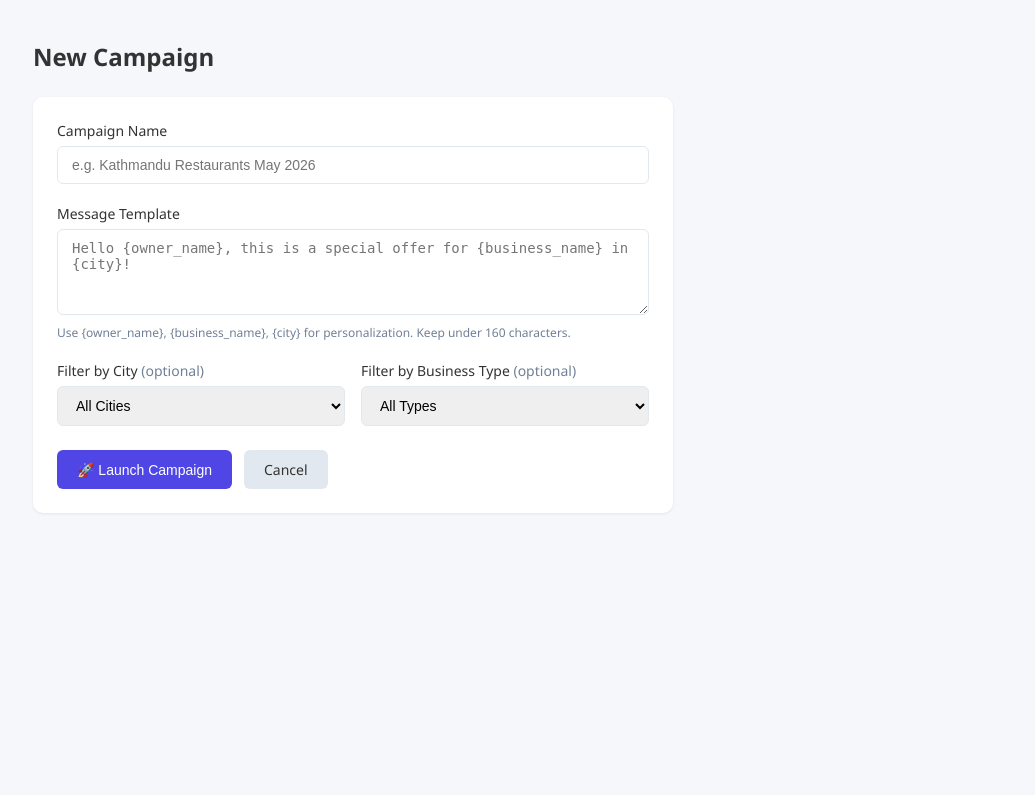
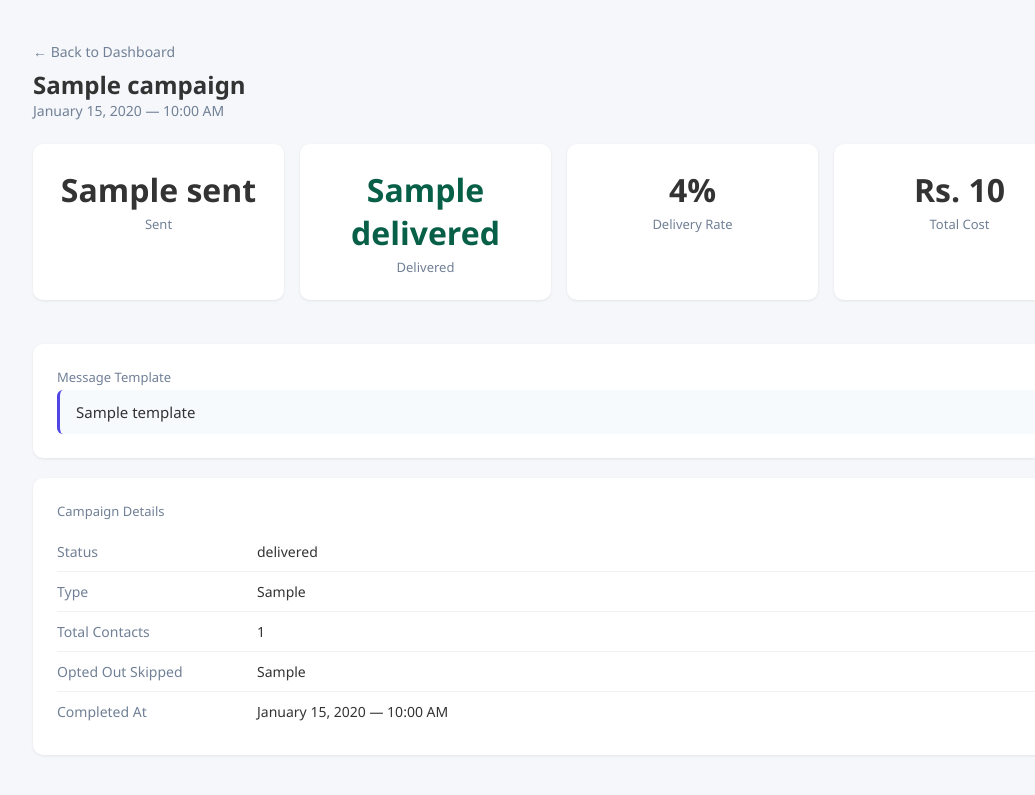
Before and after one commit to Sujana-deve/sms-campaign-engine, a Django app: template web/templates/campaigns/campaign_detail.html in a window 1280 px wide. Shown: the part 59-854 px from the top of the page, without its empty margins (81-1116 px from the left). Before the commit the page ends 548 px from the top, so only its background shows below. Run offline with Django 5.2, Linux system fonts and the light colour scheme; the template is opened without the code that fills it: most values are stand-ins (such as "Sample title", 1, 10 or a date in 2020); data that the repository does not hold is empty.

Commit message:
fixed the reporting dashboard

```diff
--- a/web/templates/campaigns/campaign_detail.html
+++ b/web/templates/campaigns/campaign_detail.html
@@ -1,54 +1,71 @@
 {% extends 'campaigns/base.html' %}
 
-{% block title %}New Campaign — SMS Campaign Manager{% endblock %}
+{% block title %}{{ campaign.name }} — SMS Campaign Manager{% endblock %}
 
 {% block content %}
-<div style="max-width:640px;">
-    <h2 style="font-size:24px; font-weight:600; margin-bottom:24px;">New Campaign</h2>
-
-    <div class="card">
-        <form method="post">
-            {% csrf_token %}
-
-            <div style="margin-bottom:20px;">
-                <label style="display:block; font-size:14px; font-weight:500; margin-bottom:6px;">Campaign Name</label>
-                <input type="text" name="name" required placeholder="e.g. Kathmandu Restaurants May 2026"
-                    style="width:100%; padding:10px 14px; border:1px solid #e2e8f0; border-radius:6px; font-size:14px;">
-            </div>
-
-            <div style="margin-bottom:20px;">
-                <label style="display:block; font-size:14px; font-weight:500; margin-bottom:6px;">Message Template</label>
-                <textarea name="template" required rows="4" placeholder="Hello {owner_name}, this is a special offer for {business_name} in {city}!"
-                    style="width:100%; padding:10px 14px; border:1px solid #e2e8f0; border-radius:6px; font-size:14px; resize:vertical;"></textarea>
-                <p style="font-size:12px; color:#718096; margin-top:4px;">Use {owner_name}, {business_name}, {city} for personalization. Keep under 160 characters.</p>
-            </div>
-
-            <div style="display:grid; grid-template-columns:1fr 1fr; gap:16px; margin-bottom:24px;">
-                <div>
-                    <label style="display:block; font-size:14px; font-weight:500; margin-bottom:6px;">Filter by City <span style="color:#718096;">(optional)</span></label>
-                    <select name="city" style="width:100%; padding:10px 14px; border:1px solid #e2e8f0; border-radius:6px; font-size:14px;">
-                        <option value="">All Cities</option>
-                        {% for city in cities %}
-                        <option value="{{ city }}">{{ city }}</option>
-                        {% endfor %}
-                    </select>
-                </div>
-                <div>
-                    <label style="display:block; font-size:14px; font-weight:500; margin-bottom:6px;">Filter by Business Type <span style="color:#718096;">(optional)</span></label>
-                    <select name="business_type" style="width:100%; padding:10px 14px; border:1px solid #e2e8f0; border-radius:6px; font-size:14px;">
-                        <option value="">All Types</option>
-                        {% for bt in business_types %}
-                        <option value="{{ bt }}">{{ bt }}</option>
-                        {% endfor %}
-                    </select>
-                </div>
-            </div>
-
-            <div style="display:flex; gap:12px;">
-                <button type="submit" class="btn btn-primary">🚀 Launch Campaign</button>
-                <a href="/" class="btn btn-secondary">Cancel</a>
-            </div>
-        </form>
+<div style="display:flex; justify-content:space-between; align-items:center; margin-bottom:24px;">
+    <div>
+        <a href="/" style="color:#718096; font-size:14px; text-decoration:none;">← Back to Dashboard</a>
+        <h2 style="font-size:24px; font-weight:600; margin-top:6px;">{{ campaign.name }}</h2>
+        <p style="color:#718096; font-size:14px;">{{ campaign.created_at|date:"F d, Y — g:i A" }}</p>
     </div>
 </div>
+
+{% if log %}
+<div style="display:grid; grid-template-columns:repeat(4,1fr); gap:16px; margin-bottom:24px;">
+    <div class="card" style="text-align:center;">
+        <p style="font-size:32px; font-weight:700;">{{ log.sent }}</p>
+        <p style="color:#718096; font-size:13px; margin-top:4px;">Sent</p>
+    </div>
+    <div class="card" style="text-align:center;">
+        <p style="font-size:32px; font-weight:700; color:#065f46;">{{ log.delivered }}</p>
+        <p style="color:#718096; font-size:13px; margin-top:4px;">Delivered</p>
+    </div>
+    <div class="card" style="text-align:center;">
+        <p style="font-size:32px; font-weight:700;">{{ log.delivery_rate }}%</p>
+        <p style="color:#718096; font-size:13px; margin-top:4px;">Delivery Rate</p>
+    </div>
+    <div class="card" style="text-align:center;">
+        <p style="font-size:32px; font-weight:700;">Rs. {{ log.cost_npr }}</p>
+        <p style="color:#718096; font-size:13px; margin-top:4px;">Total Cost</p>
+    </div>
+</div>
+{% else %}
+<div class="card" style="color:#718096; padding:24px;">
+    No campaign log found for this campaign.
+</div>
+{% endif %}
+
+<div class="card">
+    <p style="font-size:13px; color:#718096; margin-bottom:4px;">Message Template</p>
+    <p style="font-size:15px; background:#f7fafc; padding:12px 16px; border-radius:6px; border-left:3px solid #4f46e5;">{{ campaign.template }}</p>
+</div>
+
+<div class="card" style="margin-top:20px;">
+    <p style="font-size:13px; color:#718096; margin-bottom:12px;">Campaign Details</p>
+    <table style="width:100%; border-collapse:collapse;">
+        <tr style="border-bottom:1px solid #f0f0f0;">
+            <td style="padding:10px 0; color:#718096; font-size:14px; width:200px;">Status</td>
+            <td style="padding:10px 0; font-size:14px;">{{ campaign.status }}</td>
+        </tr>
+        <tr style="border-bottom:1px solid #f0f0f0;">
+            <td style="padding:10px 0; color:#718096; font-size:14px;">Type</td>
+            <td style="padding:10px 0; font-size:14px;">{{ campaign.trigger_type }}</td>
+        </tr>
+        {% if log %}
+        <tr style="border-bottom:1px solid #f0f0f0;">
+            <td style="padding:10px 0; color:#718096; font-size:14px;">Total Contacts</td>
+            <td style="padding:10px 0; font-size:14px;">{{ log.total_contacts }}</td>
+        </tr>
+        <tr style="border-bottom:1px solid #f0f0f0;">
+            <td style="padding:10px 0; color:#718096; font-size:14px;">Opted Out Skipped</td>
+            <td style="padding:10px 0; font-size:14px;">{{ log.opted_out_skipped }}</td>
+        </tr>
+        <tr>
+            <td style="padding:10px 0; color:#718096; font-size:14px;">Completed At</td>
+            <td style="padding:10px 0; font-size:14px;">{{ log.completed_at|date:"F d, Y — g:i A" }}</td>
+        </tr>
+        {% endif %}
+    </table>
+</div>
 {% endblock %}
```
Also changed, not shown: web/campaigns/views.py (+17 -8 lines), web/templates/campaigns/dashboard.html (+14 -6 lines).
